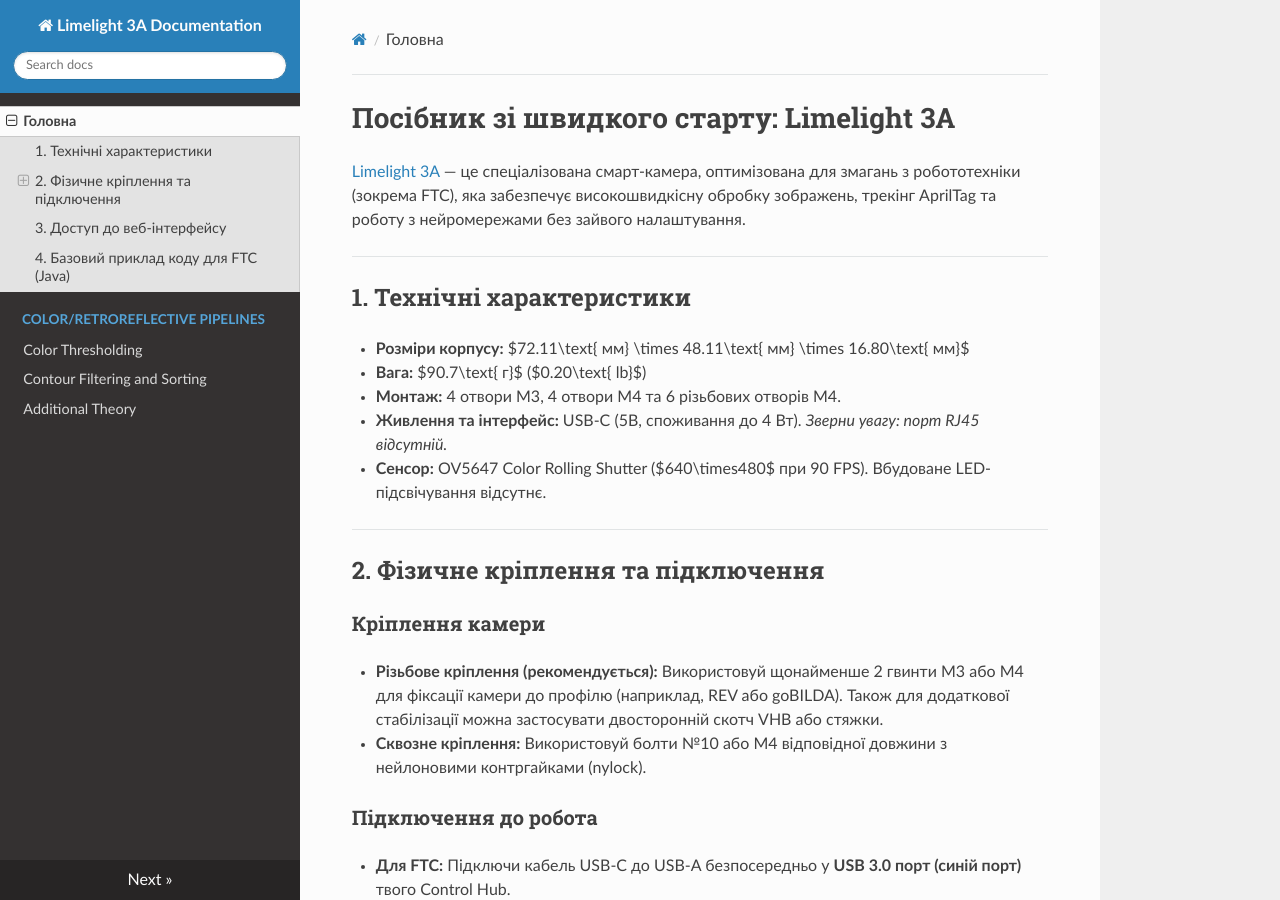
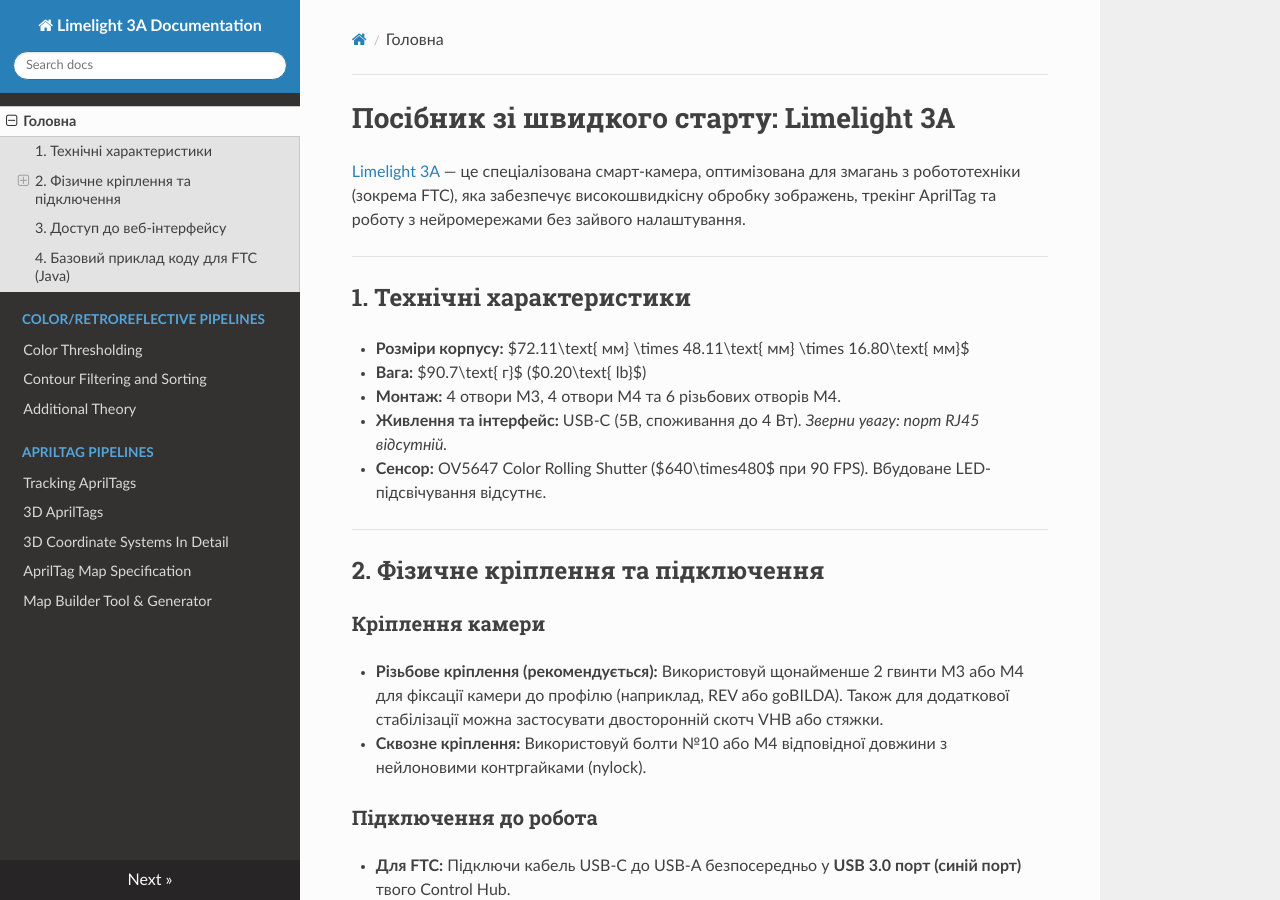
Before and after one commit to dicode19/Limelight-3A-Guide, an MkDocs documentation site: the page built from docs/index.md, in a window 1280 px wide and 900 px high. Built offline with MkDocs 1.6.1, drawn with Linux system fonts in a browser that asks for light colours; nearby versions of some CDN libraries.

Commit message:
Update mkdocs.yml

```diff
--- a/mkdocs.yml
+++ b/mkdocs.yml
@@ -7,3 +7,9 @@ nav:
       - Color Thresholding: color-thresholding.md
       - Contour Filtering and Sorting: contour-filtering.md
       - Additional Theory: retro-theory.md
+  - AprilTag Pipelines:
+      - Tracking AprilTags: apriltags.md
+      - 3D AprilTags: apriltag-3d.md
+      - 3D Coordinate Systems In Detail: apriltag-coordinate-systems.md
+      - AprilTag Map Specification: apriltag-map-specification.md
+      - Map Builder Tool & Generator: apriltag-map-builder.md
```
